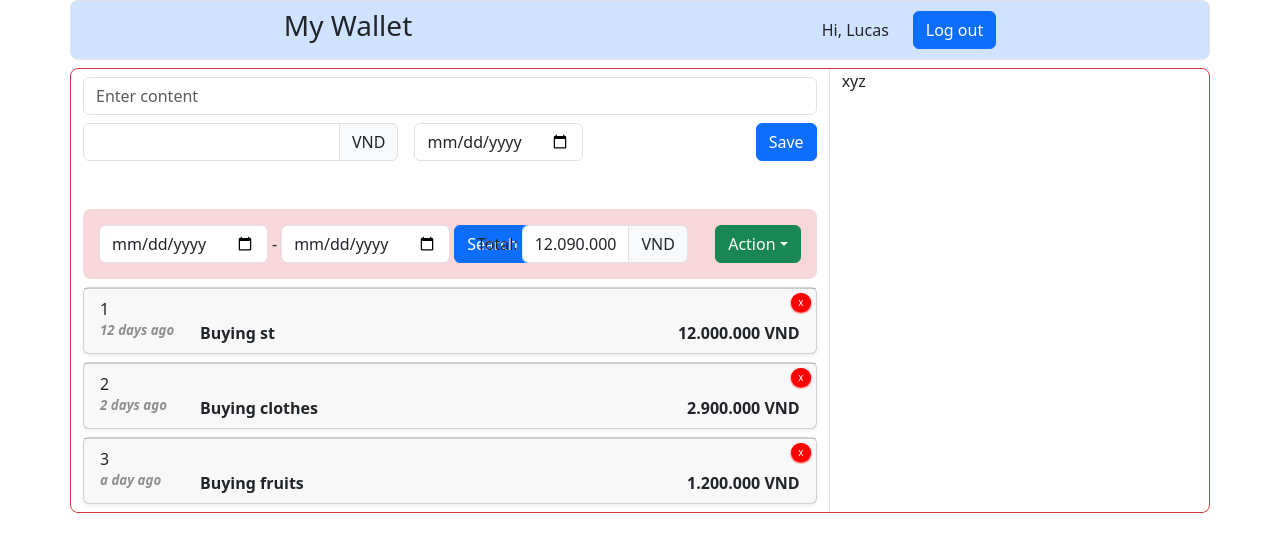
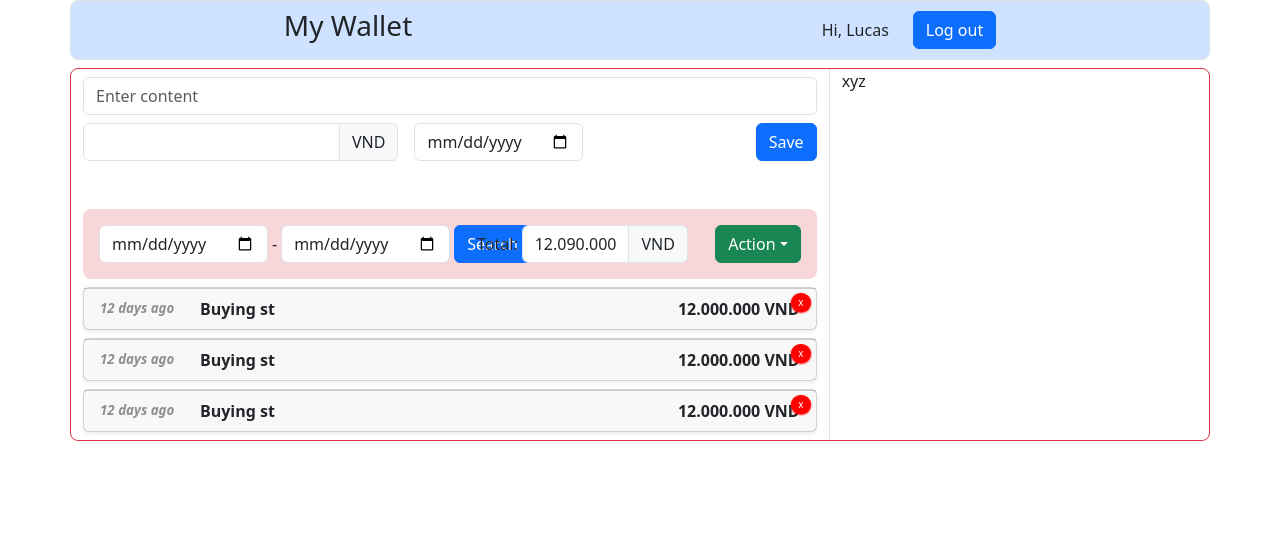
Before and after one commit to caotriphan/money-management, a plain HTML site: page src/client/index.html in a window 1280 px wide. Drawn offline with Linux system fonts and the light colour scheme.

Commit message:
update index and binding

```diff
--- a/src/client/index.html
+++ b/src/client/index.html
@@ -40,7 +40,7 @@
                 </div>
               </div>
 
-              <button type="button" class="btn btn-primary">Save</button>
+              <button type="button" class="btn btn-primary" data-bind="click: handleSave">Save</button>
             </div>
           </div>
 
@@ -74,61 +74,14 @@
               </div>
             </div>
 
-            <!-- <div>
-              <table class="table table-hover table-success table-warning table-bordered">
-                <thead class="text-center">
-                  <tr class="">
-                    <th class="">No</th>
-                    <th class="">Date</th>
-                    <th class="">Action</th>
-                    <th class="">Money</th>
-                    <th class=""></th>
-                  </tr>
-                </thead>
-                <tbody class="">
-                  <tr class="">
-                    <td class="">1</td>
-                    <td class="">27/07/2023</td>
-                    <td class="">Go to the supermarket</td>
-                    <td>1.453.000 VND</td>
-                    <td class="d-flex">
-                      <button type="button" class="form-control">Edit</button>
-                      <button type="button" class="form-control">Delete</button>
-                    </td>
-                  </tr>
-
-                  <tr class="">
-                    <td class="">2</td>
-                    <td class="">27/07/2023</td>
-                    <td class="">Go to the supermarket</td>
-                    <td>1.453.000 VND</td>
-                    <td class="d-flex">
-                      <button type="button" class="form-control">Edit</button>
-                      <button type="button" class="form-control">Delete</button>
-                    </td>
-                  </tr>
-
-                  <tr class="">
-                    <td class="">3</td>
-                    <td class="">27/07/2023</td>
-                    <td class="">Go to the supermarket</td>
-                    <td>1.453.000 VND</td>
-                    <td class="d-flex">
-                      <button type="button" class="form-control">Edit</button>
-                      <button type="button" class="form-control">Delete</button>
-                    </td>
-                  </tr>
-                </tbody>
-              </table>
-            </div> -->
-            <div>
+            <div data-bind="foreach: transactions">
               <div class="card shadow-sm mb-2">
                 <div class="card-footer">
-                  <div>1</div>
+                  <!-- <div data-bind="text: number"></div> -->
                   <div class="d-flex justify-content-between fw-bold">
-                    <div class="d-flex">
+                    <div class="d-flex align-items-center">
                       <div class="fst-italic text-body-tertiary" style="font-size: smaller;min-width: 100px;">12 days ago</div>
-                      <div class="">Buying st</div>
+                      <div >Buying st</div>
                     </div>
                     <div>12.000.000 VND</div>
                   </div>
@@ -136,37 +89,6 @@
 
                 <button class="position-absolute x-btn" >x</button>
               </div>
-
-              <div class="card shadow-sm mb-2">
-                <div class="card-footer">
-                  <div>2</div>
-                  <div class="d-flex justify-content-between fw-bold">
-                    <div class="d-flex">
-                      <div class="fst-italic text-body-tertiary" style="font-size: smaller;min-width: 100px;">2 days ago</div>
-                      <div class="">Buying clothes</div>
-                    </div>
-                    <div>2.900.000 VND</div>
-                  </div>
-                </div>
-
-                <button class="position-absolute x-btn" >x</button>
-              </div>
-
-              <div class="card shadow-sm mb-2">
-                <div class="card-footer">
-                  <div>3</div>
-                  <div class="d-flex justify-content-between fw-bold">
-                    <div class="d-flex">
-                      <div class="fst-italic text-body-tertiary" style="font-size: smaller; min-width: 100px;">a day ago</div>
-                      <div class="">Buying fruits</div>
-                    </div>
-                    <div>1.200.000 VND</div>
-                  </div>
-                </div>
-
-                <button class="position-absolute x-btn" >x</button>
-              </div>
-
 
             </div>
           </div>
--- a/src/client/js/app.js
+++ b/src/client/js/app.js
@@ -1,4 +1,4 @@
-class Mngt {
+class Transaction {
   constructor(number, content, amount, dateValue = new Date()) {
     this.content = content;
     this.amount = amount;
@@ -6,17 +6,12 @@ class Mngt {
   }
 }
 
-class PageMoMaViewModel {
-  moneyMngts = ko.observableArray([]);
-  moneymngt = ko.observable(new Mngt())
+class PageIndexViewModel {
+  transactions = ko.observableArray([1, 2, 3]);
 
   handleSave() {
-    const current = this.moneymngt();
-
-    if (current.number > 0) {
-
-    }
+    console.log('save')
   }
 }
 
-ko.applyBindings(new PageMoMaViewModel())
+ko.applyBindings(new PageIndexViewModel())
```
